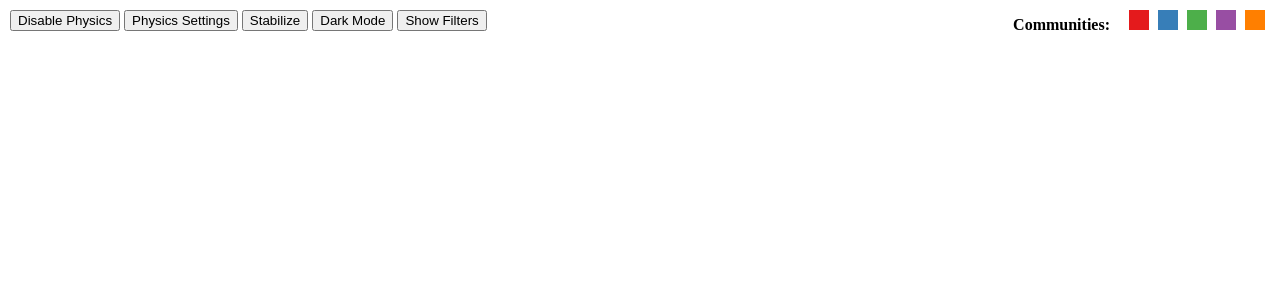
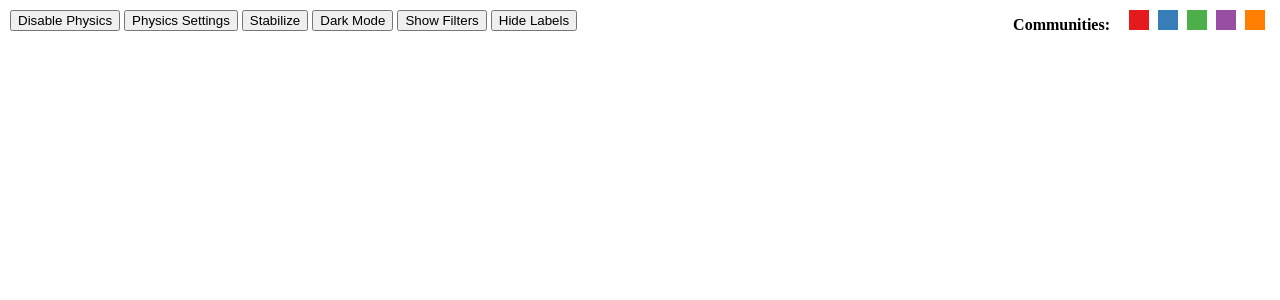
Before and after one commit to syfyufei/What_kgllm, a Python web app: template src/knowledge_graph/templates/graph_template.html in a window 1280 px wide. Shown: the top 300 px of the page. Run offline with Jinja, Linux system fonts and the light colour scheme; the template is opened without the code that fills it, so the values that code supplies are empty.

Commit message:
add show/hide labels, tweaked prompt

```diff
--- a/pyproject.toml
+++ b/pyproject.toml
@@ -1,6 +1,6 @@
 [project]
 name = "ai-knowledge-graph"
-version = "0.4.2"
+version = "0.4.3"
 description = "Takes a text document and generates an interactive knowledge graph"
 authors = [{ name = "Robert McDermott", email = "robert.c.mcdermott@gmail.com" }, ]
 readme = "README.md"
--- a/src/knowledge_graph/templates/graph_template.html
+++ b/src/knowledge_graph/templates/graph_template.html
@@ -6,6 +6,7 @@
             <button onclick="stabilizeNetwork()" class="btn btn-secondary">Stabilize</button>
             <button onclick="toggleDarkMode()" id="theme-toggle" class="btn btn-info">Dark Mode</button>
             <button onclick="toggleFilterMenu()" id="filter-toggle" class="btn btn-outline-info">Show Filters</button>
+            <button onclick="toggleLabels()" id="labels-toggle" class="btn btn-primary">Hide Labels</button>
         </div>
         <div>
             <span style="margin-right: 15px;"><strong>Communities:</strong></span>
@@ -311,6 +312,51 @@ function resizeNetwork() {
     }, 100);
 }
 
+// Global variable to track label state
+let labelsVisible = true;
+
+// Function to toggle node and edge labels
+function toggleLabels() {
+    const toggleBtn = document.getElementById('labels-toggle');
+
+    // Toggle the state
+    labelsVisible = !labelsVisible;
+
+    if (labelsVisible) {
+        // Show labels
+        network.setOptions({
+            nodes: {
+                font: {
+                    size: 14,
+                    color: document.body.classList.contains('dark-mode') ? '#ffffff' : '#000000'
+                }
+            },
+            edges: {
+                font: {
+                    size: 12,
+                    color: document.body.classList.contains('dark-mode') ? '#ffdd00' : '#000000'
+                }
+            }
+        });
+        toggleBtn.textContent = 'Hide Labels';
+        toggleBtn.classList.remove('btn-outline-primary');
+        toggleBtn.classList.add('btn-primary');
+    } else {
+        // Hide labels
+        network.setOptions({
+            nodes: {
+                font: { size: 0 }
+            },
+            edges: {
+                font: { size: 0 }
+            }
+        });
+        toggleBtn.textContent = 'Show Labels';
+        toggleBtn.classList.remove('btn-primary');
+        toggleBtn.classList.add('btn-outline-primary');
+    }
+}
+
 function togglePhysics() {
     const toggleBtn = document.getElementById('physics-toggle');
 
@@ -469,13 +515,15 @@ function toggleDarkMode() {
             nodes: {
                 font: {
                     color: '#000000',
-                    strokeWidth: 0
+                    strokeWidth: 0,
+                    size: labelsVisible ? 14 : 0
                 }
             },
             edges: {
                 font: {
                     color: '#000000',
-                    strokeWidth: 4  // Default border for light mode
+                    strokeWidth: 4,
+                    size: labelsVisible ? 12 : 0
                 }
             }
         });
@@ -496,13 +544,15 @@ function toggleDarkMode() {
             nodes: {
                 font: {
                     color: '#ffffff',
-                    strokeWidth: 0
+                    strokeWidth: 0,
+                    size: labelsVisible ? 14 : 0
                 }
             },
             edges: {
                 font: {
                     color: '#ffdd00',  // Yellow color for edge text
-                    strokeWidth: 0     // Remove text border/stroke in dark mode
+                    strokeWidth: 0,    // Remove text border/stroke in dark mode
+                    size: labelsVisible ? 12 : 0
                 }
             }
         });
@@ -902,13 +952,15 @@ network.once("stabilizationIterationsDone", function() {
             font: {
                 color: '#000000',
                 face: 'Tahoma',
-                strokeWidth: 0
+                strokeWidth: 0,
+                size: 14
             }
         },
         edges: {
             font: {
                 color: '#000000',
-                strokeWidth: 4  // Default border for light mode
+                strokeWidth: 4,  // Default border for light mode
+                size: 12
             }
         }
     });
```
Also changed, not shown: config.toml (+10 -7 lines), 1 other file.
